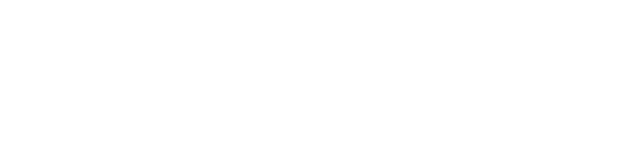
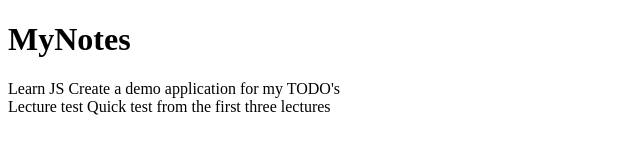
Before and after one commit to peetery/MyTodoApp, a plain HTML site: page index.html in a window 1280 px wide. Shown: the whole page, without its empty margins (0-640 px from the left). Drawn offline with Linux system fonts and the light colour scheme.

Commit message:
Krok 2 & 3a

```diff
--- a/index.html
+++ b/index.html
@@ -6,5 +6,7 @@
         <title>MyTODO App</title>
     </head>
     <body>
+        <h1>MyNotes</h1>
+        <div id="todoListView"></div>
     </body>
 </html>
--- a/scripts.js
+++ b/scripts.js
@@ -0,0 +1,45 @@
+"use strict"
+let todoList = []; //declares a new array for Your todo list
+
+let initList = function() {
+    todoList.push(
+        {
+            title: "Learn JS",
+            description: "Create a demo application for my TODO's",
+            place: "445",
+            category: '',
+            dueDate: new Date(2024,10,16)
+        },
+        {
+            title: "Lecture test",
+            description: "Quick test from the first three lectures",
+            place: "F6",
+            category: '',
+            dueDate: new Date(2024,10,17)
+        }
+        // of course the lecture test mentioned above will not take place
+    );
+}
+
+initList();
+
+let updateTodoList = function() {
+    let todoListDiv =
+        document.getElementById("todoListView");
+
+    //remove all elements
+    while (todoListDiv.firstChild) {
+        todoListDiv.removeChild(todoListDiv.firstChild);
+    }
+
+    //add all elements
+    for (let todo in todoList) {
+        let newElement = document.createElement("div");
+        let newContent = document.createTextNode(
+            todoList[todo].title + " " + todoList[todo].description);
+        newElement.appendChild(newContent);
+        todoListDiv.appendChild(newElement);
+    }
+}
+
+setInterval(updateTodoList, 1000);
```
